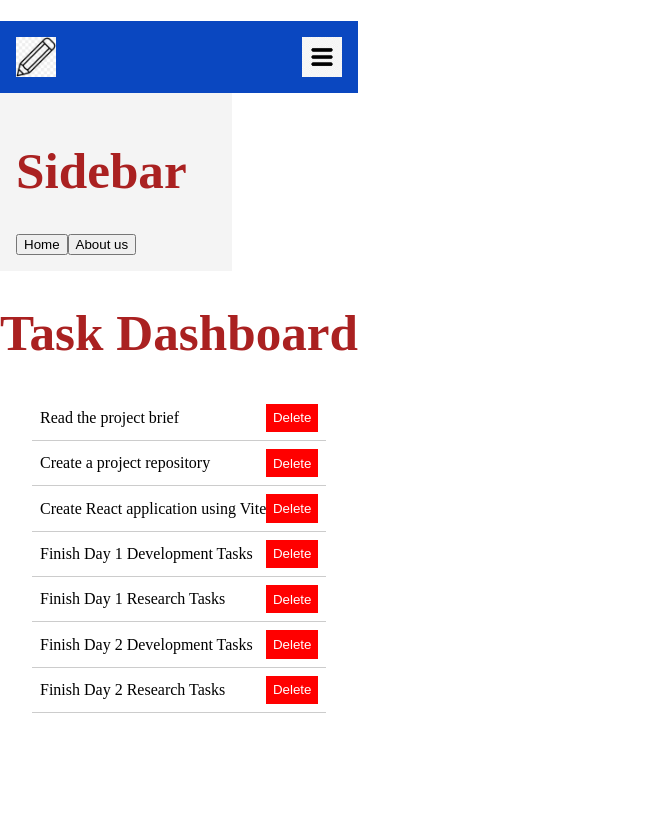
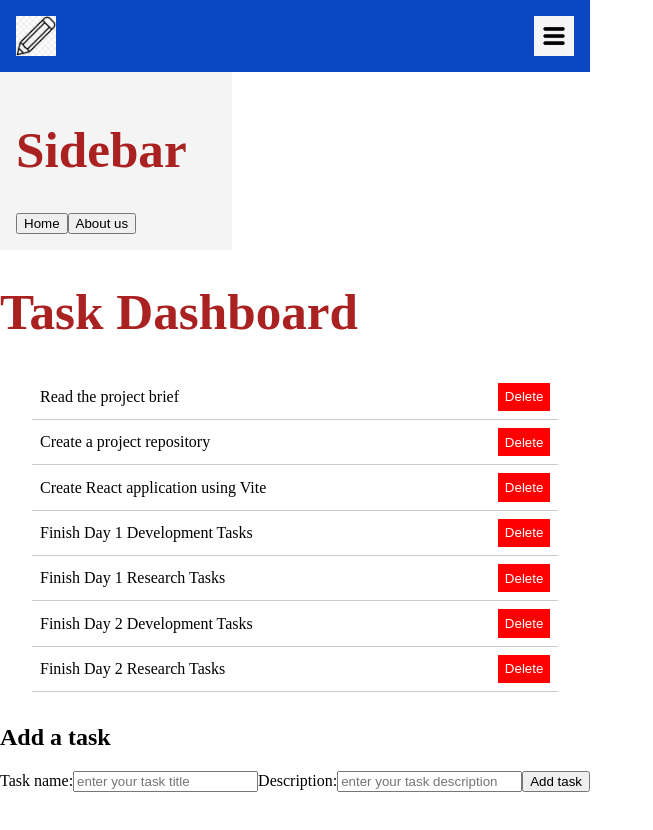
Before and after one commit to jonathanhingorani/mini-project, a React (Vite) app: page / in a window 1280 px wide. Shown: the top 830 px of the page, without its empty margins (0-653 px from the left). Before the commit the page ends 800 px from the top, so only its background shows below. Built offline with nearby package versions, Linux system fonts and the light colour scheme.

Commit message:
form monday

```diff
--- /dev/null
+++ b/src/components/TaskForm.jsx
@@ -0,0 +1,52 @@
+import React from "react";
+import { useState } from "react";
+import { useNavigate } from "react-router";
+
+const TaskForm = ({ tasks, setTasks }) => {
+  const [title, setTitle] = useState("");
+  const [description, setDescription] = useState("");
+  const nav = useNavigate();
+  function handleAddTasks(event) {
+    event.preventDefault();
+
+    const newTasks = {
+      title,
+      description,
+      id: tasks.length + 1,
+    };
+    setTasks([...tasks, newTasks]);
+    nav("/");
+  }
+  return (
+    <div>
+      <h2>Add a task</h2>
+      <form onSubmit={handleAddTasks}>
+        <label>
+          Task name:
+          <input
+            type="text"
+            value={title}
+            onChange={(event) => {
+              setTitle(event.target.value);
+            }}
+            placeholder="enter your task title"
+          />
+        </label>
+        <label>
+          Description:
+          <input
+            type="text"
+            value={description}
+            onChange={(event) => {
+              setTitle(event.target.value);
+            }}
+            placeholder="enter your task description"
+          />
+        </label>
+        <button>Add task</button>
+      </form>
+    </div>
+  );
+};
+
+export default TaskForm;
--- a/src/components/TaskItem.jsx
+++ b/src/components/TaskItem.jsx
@@ -1,12 +1,14 @@
 import React from "react";
+import { Link } from "react-router-dom";
 
-const ListItem = ({ task, onDelete }) => {
+const TaskItem = ({ task }) => {
   return (
     <div className="task-item">
-      <span>{task.task}</span>
-      <button onClick={() => onDelete(task.task)}>Delete</button>
+      <Link to={`/details/${encodeURIComponent(task.task)}`}>
+        <span>{task.task}</span>
+      </Link>
     </div>
   );
 };
 
-export default ListItem;
+export default TaskItem;
--- a/src/pages/DashboardPage.jsx
+++ b/src/pages/DashboardPage.jsx
@@ -1,11 +1,13 @@
 import React from "react";
 import TaskList from "../components/TaskList";
+import TaskForm from "../components/TaskForm";
 
 const DashboardPage = () => {
   return (
     <div>
       <h1>Task Dashboard</h1>
       <TaskList />
+      <TaskForm />
     </div>
   );
 };
```
Also changed, not shown: src/assets/tasks.json (+8 -8 lines).
